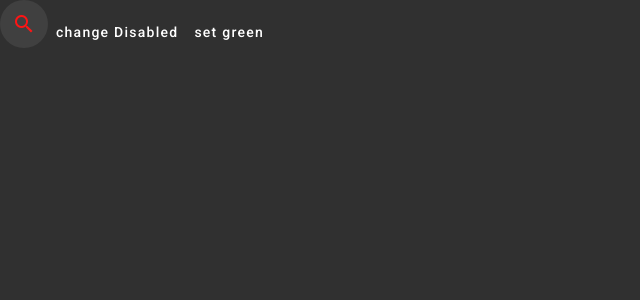
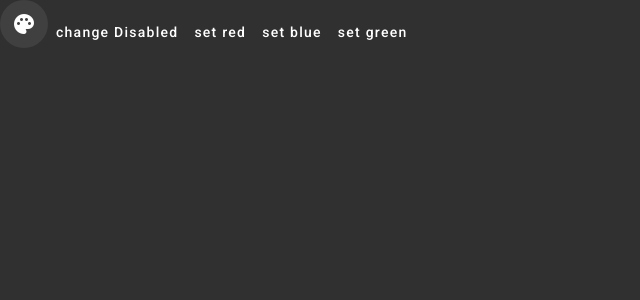
Before and after one commit to GlebStepenko/fn.color.picker, an Angular app: page / in a window 1280 px wide. Shown: the top 300 px of the page, without its empty margins (0-640 px from the left). Built offline with nearby package versions, Linux system fonts and the light colour scheme.

Commit message:
version 0.0.3 change input color behavior

```diff
--- a/package.json
+++ b/package.json
@@ -6,7 +6,7 @@
     "lib.build": "ng build library",
     "lib.watch": "ng build library --watch --configuration development",
     "lib.test": "ng test library",
-    "app.start": "ng serve test.application --port 4203",
+    "app.start": "ng serve test.application --port 4204",
     "npm.publish": "cd dist/library && npm publish"
   },
   "private": true,
--- a/projects/library/package.json
+++ b/projects/library/package.json
@@ -1,6 +1,6 @@
 {
   "name": "@gleb216/fn.color.picker",
-  "version": "0.0.2",
+  "version": "0.0.3",
   "description": "angular library for select color",
   "license": "MIT",
   "peerDependencies": {
--- a/projects/library/src/lib/color.picker.icon/color.picker.icon.component.ts
+++ b/projects/library/src/lib/color.picker.icon/color.picker.icon.component.ts
@@ -50,10 +50,7 @@ export class ColorPickerIconComponent implements ControlValueAccessor{
   isDisabled: boolean = false;
   constructor(private readonly _d: MatDialog) {
     effect(() => {
-      const color = this.color();
-      if (color) {
-        this.currentColor = color
-      }
+      this.currentColor = this.color() ?? ''
     });
   }
 
--- a/projects/test.application/src/app/app.component.html
+++ b/projects/test.application/src/app/app.component.html
@@ -1,6 +1,7 @@
 <main class="main"  [formGroup]="formData">
  <fn-color-picker-icon
-  [customIcon]="customIconTemplate"
+  [color]="curColor"
+
   formControlName="color1"
   (colorChanged)="onColorChanged($event)"
  />
@@ -10,10 +11,20 @@
  </button>
 
  <button mat-button class="button-other-color" (click)="changeColor()">
+  <span>set red</span>
+ </button>
+
+ <button mat-button class="button-other-color" (click)="changeColorBlue()">
+  <span>set blue</span>
+ </button>
+
+ <button mat-button class="button-other-color" (click)="changeColorReactive()">
   <span>set green</span>
  </button>
 </main>
 
-<ng-template #customIconTemplate>
- <mat-icon>search</mat-icon>
-</ng-template>
+<!--<ng-template #customIconTemplate>-->
+<!-- <mat-icon>search</mat-icon>-->
+<!--</ng-template>-->
+
+<!--[customIcon]="customIconTemplate"-->
--- a/projects/test.application/src/app/app.component.ts
+++ b/projects/test.application/src/app/app.component.ts
@@ -25,9 +25,10 @@ interface IControlForm {
 export class AppComponent {
   title = 'test.application';
   formData: FormGroup<IControlForm>;
+  curColor?: string;
   constructor() {
     this.formData = new FormGroup<IControlForm>({
-      color1: new FormControl({value: 'red', disabled: false}, {nonNullable: true}),
+      color1: new FormControl({value: '', disabled: false}, {nonNullable: true}),
     });
   }
 
@@ -43,9 +44,18 @@ export class AppComponent {
     console.log(color);
   }
 
-  changeColor() {
+  changeColorReactive() {
     this.formData.patchValue({
       color1: 'green'
     })
   }
+
+  changeColor() {
+    this.curColor = 'red'
+  }
+  changeColorBlue() {
+    this.curColor = 'blue'
+  }
+
+
 }
```
